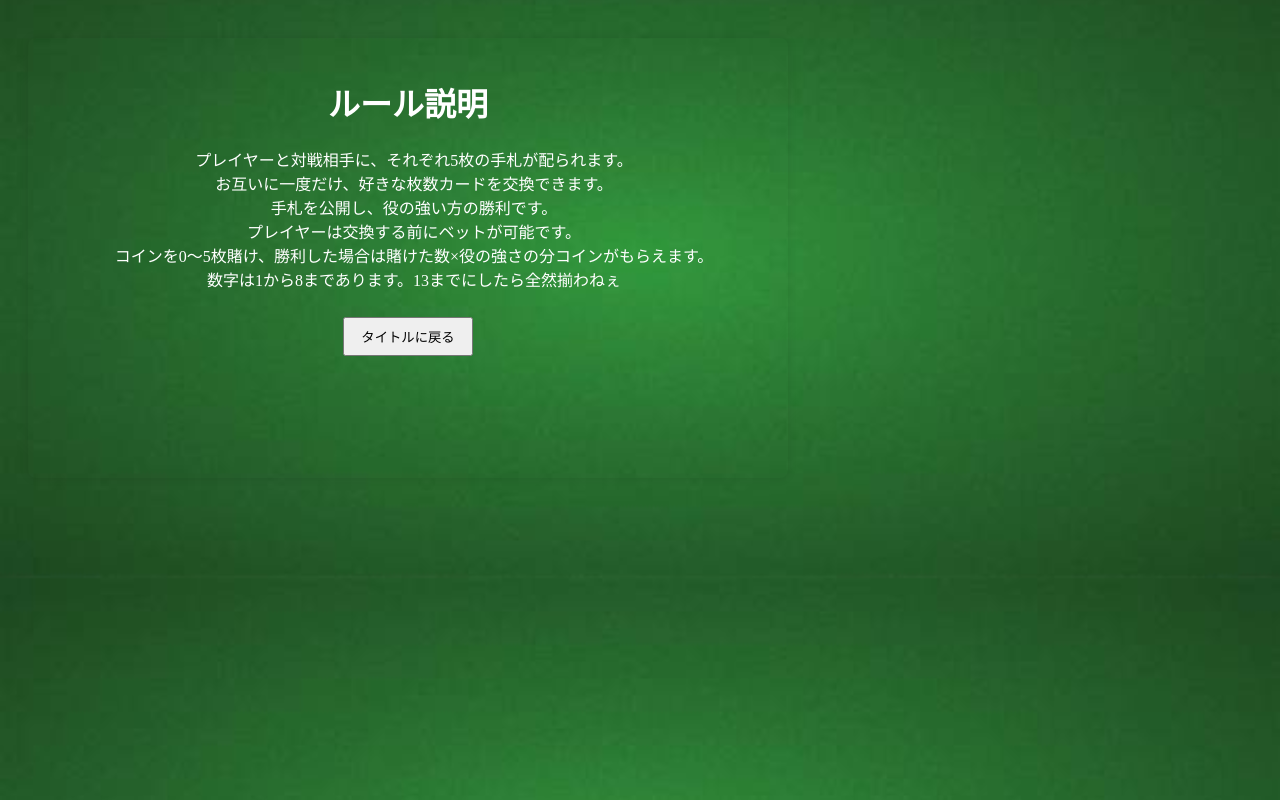
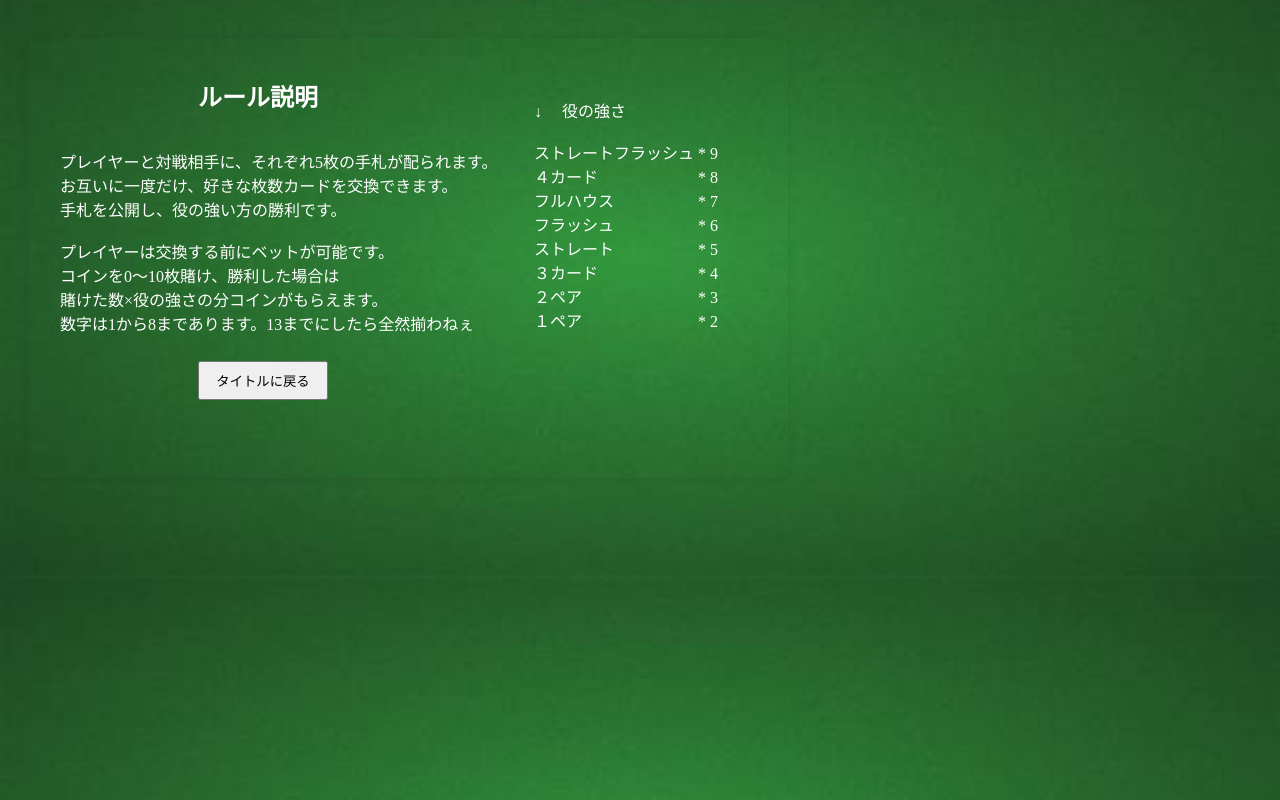
Before and after one commit to IMAMURADAIKI/poker, a plain HTML site: page rule.html in a window 1280 px wide. Drawn offline with Linux system fonts and the light colour scheme.

Commit message:
Add files via upload

```diff
--- a/rule.html
+++ b/rule.html
@@ -7,16 +7,28 @@
 </head>
 <body>
     <div id="rule-screen" class="screen">
-        <h1>ルール説明</h1>
-        <p>
-            プレイヤーと対戦相手に、それぞれ5枚の手札が配られます。<br />
-            お互いに一度だけ、好きな枚数カードを交換できます。<br />
-            手札を公開し、役の強い方の勝利です。<br />
-            プレイヤーは交換する前にベットが可能です。<br />
-            コインを0～5枚賭け、勝利した場合は賭けた数×役の強さの分コインがもらえます。<br />
+        <h2>ルール説明</h2>
+        <p class="rule" id="rule">
+            プレイヤーと対戦相手に、それぞれ5枚の手札が配られます。<br>
+            お互いに一度だけ、好きな枚数カードを交換できます。<br>
+            手札を公開し、役の強い方の勝利です。<br><br>
+            プレイヤーは交換する前にベットが可能です。<br>
+            コインを0～10枚賭け、勝利した場合は<br>
+            賭けた数×役の強さの分コインがもらえます。<br>
             数字は1から8まであります。13までにしたら全然揃わねぇ
         </p>
-        <button onclick="location.href='index.html'">タイトルに戻る</button>
+        <p class="rule" id="rank">
+            ↓ 　役の強さ<br><br>
+            ストレートフラッシュ * 9<br>
+            ４カード　　　　　　 * 8<br>
+            フルハウス　　　　　 * 7<br>
+            フラッシュ　　　　　 * 6<br>
+            ストレート　　　　　 * 5<br>
+            ３カード　　　　　　 * 4<br>
+            ２ペア　　　　　　　 * 3<br>
+            １ペア　　　　　　　 * 2<br>
+        </p>
+        <button id="title-rule" onclick="location.href='index.html'">タイトルに戻る</button>
     </div>
 </body>
 </html>
--- a/style.css
+++ b/style.css
@@ -54,8 +54,26 @@ button{
     flex-basis: 20%; /* 幅の割合を指定可能 */
 }
 
-p {
+h2 {
+    text-align: left;
+    margin-left: 150px;
+}
+
+.rule {
     margin-left: 12px;
+    display: flex;
+}
+
+#rule {
+    float: left;
+    text-align: left;
+}
+
+#rank {
+    float: right;
+    margin-right: 50px;
+    margin-top: -35px;
+    text-align: left;
 }
 
 .game-area {
@@ -89,15 +107,26 @@ p {
 
 .selected {
     transform: translateY(-10px);
+    transition: transform 0.3s ease;
 }
 
 .fade-out {
     animation: fadeOut 0.5s forwards;
 }
 
-.fade-in {
+.fadein-up {
     opacity: 0;
-    animation: fadeIn 0.5s forwards 0.5s; /* フェードアウトが完了してからスタート */
+    animation: fadeInUp 0.5s forwards 0.5s;
+}
+
+.fadein-down {
+    opacity: 0;
+    animation: fadeInDown 0.5s forwards 0.5s; /* フェードアウトが完了してからスタート */
+}
+
+.fadein-left {
+    opacity: 0;
+    animation: fadeInleft 0.5s forwards 0.5s;
 }
 
 @keyframes fadeOut {
@@ -106,18 +135,40 @@ p {
     }
     to {
         opacity: 0;
-        transform: translateY(20px); /* カードを下に少し移動 */
+        transform: translateY(20px); /* カードを下に移動 */
     }
 }
 
-@keyframes fadeIn {
+@keyframes fadeInUp {
     from {
         opacity: 0;
-        transform: translateY(-20px); /* カードを上に少し移動 */
+        transform: translateY(20px); /* カードを上に移動 */
     }
     to {
         opacity: 1;
         transform: translateY(0);
+    }
+}
+
+@keyframes fadeInDown {
+    from {
+        opacity: 0;
+        transform: translateY(-20px); /* カードを下に移動 */
+    }
+    to {
+        opacity: 1;
+        transform: translateY(0);
+    }
+}
+
+@keyframes fadeInleft {
+    from {
+        opacity: 0;
+        transform: translateX(20px); /* カードを左に移動 */
+    }
+    to {
+        opacity: 1;
+        transform: translateX(0);
     }
 }
 
@@ -193,3 +244,7 @@ p {
     right: 20px;
     cursor: pointer;
 }
+
+#title-rule {
+    margin-right: 300px;
+}
```
Also changed, not shown: script.js (+31 -19 lines).
